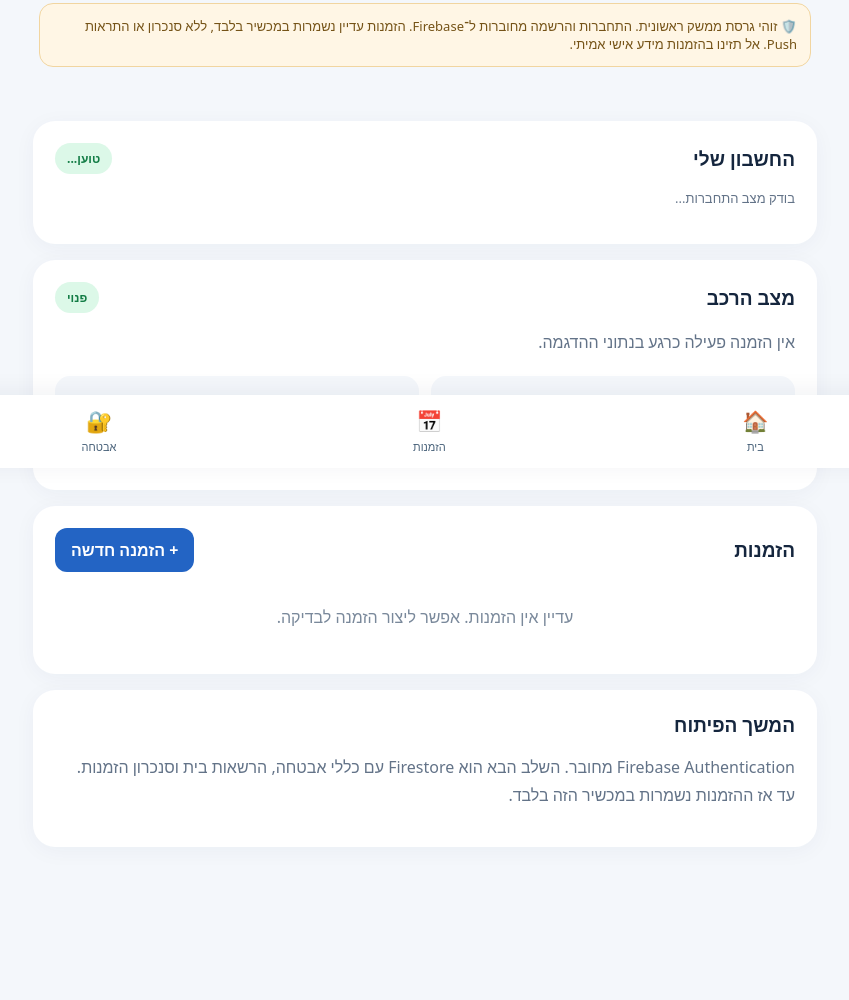
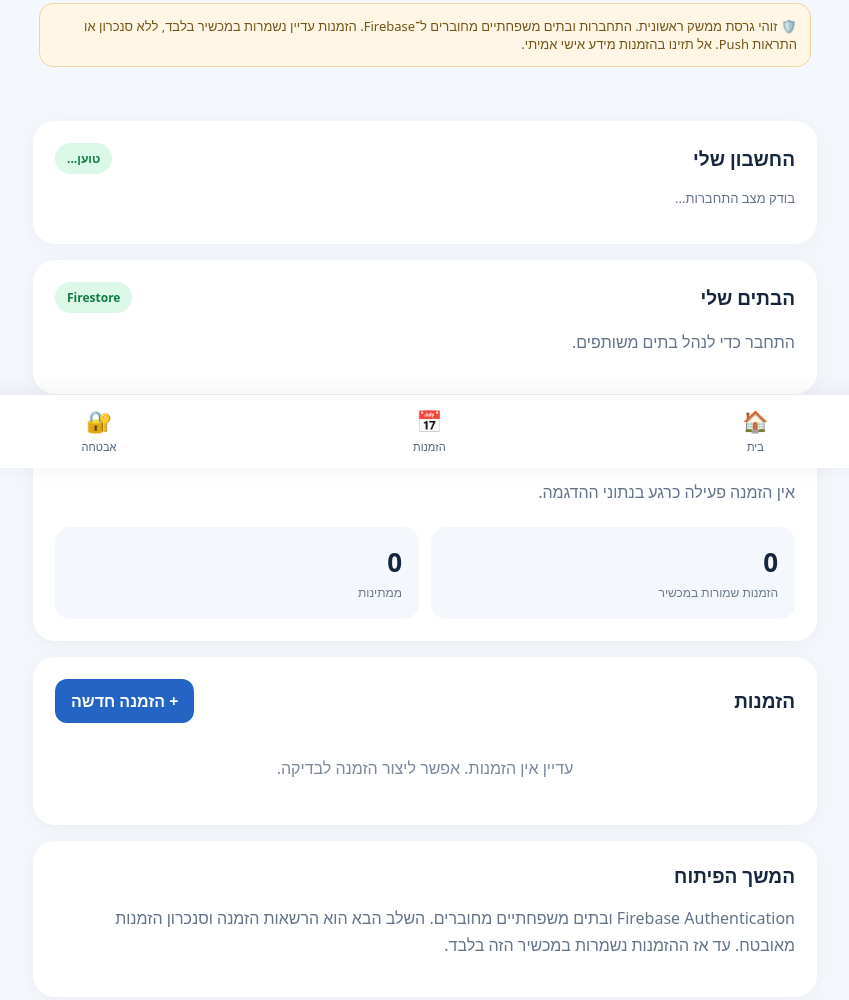
Before and after one commit to cartonush/FamilyAuto, a plain HTML site: page index.html in a window 1280 px wide. Shown: the part 332-1332 px from the top of the page, without its empty margins (215-1064 px from the left). Before the commit the page ends 1305 px from the top, so only its background shows below. Drawn offline with Linux system fonts and the light colour scheme; no server answers.

Commit message:
Wire Firestore home management into PWA

```diff
--- a/index.html
+++ b/index.html
@@ -1,10 +1,10 @@
 <!doctype html>
 <html lang="he" dir="rtl"><head><meta charset="UTF-8"><meta name="viewport" content="width=device-width,initial-scale=1,viewport-fit=cover"><meta name="theme-color" content="#14263f"><meta name="description" content="FamilyAuto — ניהול רכב משפחתי"><link rel="manifest" href="./manifest.webmanifest"><link rel="stylesheet" href="./styles.css"><title>FamilyAuto</title></head>
 <body><div id="app"><header><div class="brand"><span class="logo">🚙</span><div><strong>FamilyAuto</strong><small>בטא · Firebase Auth</small></div></div><button id="themeBtn" class="icon-btn" aria-label="החלף מצב תצוגה">☾</button></header>
-<main><section class="hero"><span class="eyebrow">ברוכים הבאים</span><h1>הרכב המשפחתי,<br>בתיאום מושלם.</h1><p>ניהול הזמנות, זמינות ושיתוף בין בני המשפחה — במקום אחד.</p><div class="notice">🛡️ זוהי גרסת ממשק ראשונית. התחברות והרשמה מחוברות ל־Firebase. הזמנות עדיין נשמרות במכשיר בלבד, ללא סנכרון או התראות Push. אל תזינו בהזמנות מידע אישי אמיתי.</div></section>
-<section class="panel" id="authRoot"><p>טוען התחברות...</p></section><section class="panel"><div class="section-title"><h2>מצב הרכב</h2><span class="pill" id="statusPill">פנוי</span></div><p id="statusText">אין הזמנה פעילה כרגע בנתוני ההדגמה.</p><div class="stats"><div><strong id="bookingCount">0</strong><small>הזמנות שמורות במכשיר</small></div><div><strong id="pendingCount">0</strong><small>ממתינות</small></div></div></section>
+<main><section class="hero"><span class="eyebrow">ברוכים הבאים</span><h1>הרכב המשפחתי,<br>בתיאום מושלם.</h1><p>ניהול הזמנות, זמינות ושיתוף בין בני המשפחה — במקום אחד.</p><div class="notice">🛡️ זוהי גרסת ממשק ראשונית. התחברות ובתים משפחתיים מחוברים ל־Firebase. הזמנות עדיין נשמרות במכשיר בלבד, ללא סנכרון או התראות Push. אל תזינו בהזמנות מידע אישי אמיתי.</div></section>
+<section class="panel" id="authRoot"><p>טוען התחברות...</p></section><section class="panel" id="homesRoot"><p>טוען בתים...</p></section><section class="panel"><div class="section-title"><h2>מצב הרכב</h2><span class="pill" id="statusPill">פנוי</span></div><p id="statusText">אין הזמנה פעילה כרגע בנתוני ההדגמה.</p><div class="stats"><div><strong id="bookingCount">0</strong><small>הזמנות שמורות במכשיר</small></div><div><strong id="pendingCount">0</strong><small>ממתינות</small></div></div></section>
 <section class="panel" id="bookings"><div class="section-title"><h2>הזמנות</h2><button id="newBtn" class="primary">+ הזמנה חדשה</button></div><div id="bookingList" class="booking-list"></div></section>
-<section class="panel"><h2>המשך הפיתוח</h2><p>Firebase Authentication מחובר. השלב הבא הוא Firestore עם כללי אבטחה, הרשאות בית וסנכרון הזמנות. עד אז ההזמנות נשמרות במכשיר הזה בלבד.</p></section>
+<section class="panel"><h2>המשך הפיתוח</h2><p>Firebase Authentication ובתים משפחתיים מחוברים. השלב הבא הוא הרשאות הזמנה וסנכרון הזמנות מאובטח. עד אז ההזמנות נשמרות במכשיר הזה בלבד.</p></section>
 </main><nav><a href="#app">🏠<span>בית</span></a><a href="#bookings">📅<span>הזמנות</span></a><a href="#roadmap">🔐<span>אבטחה</span></a></nav></div>
 <dialog id="bookingDialog"><form id="bookingForm"><h2>הזמנה חדשה</h2><label>שם לתצוגה<input name="name" maxlength="35" required placeholder="לדוגמה: בן משפחה"></label><label>התחלה<input name="start" type="datetime-local" required></label><label>סיום<input name="end" type="datetime-local" required></label><label>הערה (לא חובה)<input name="note" maxlength="120"></label><p id="formError" role="alert"></p><div class="actions"><button type="button" id="closeDialog">ביטול</button><button class="primary" type="submit">שמור במכשיר</button></div></form></dialog>
-<script type="module" src="./app.js"></script><script type="module" src="./firebase-auth.js"></script></body></html>
+<script type="module" src="./app.js"></script><script type="module" src="./firebase-auth.js"></script><script type="module" src="./firebase-homes.js"></script></body></html>
```
